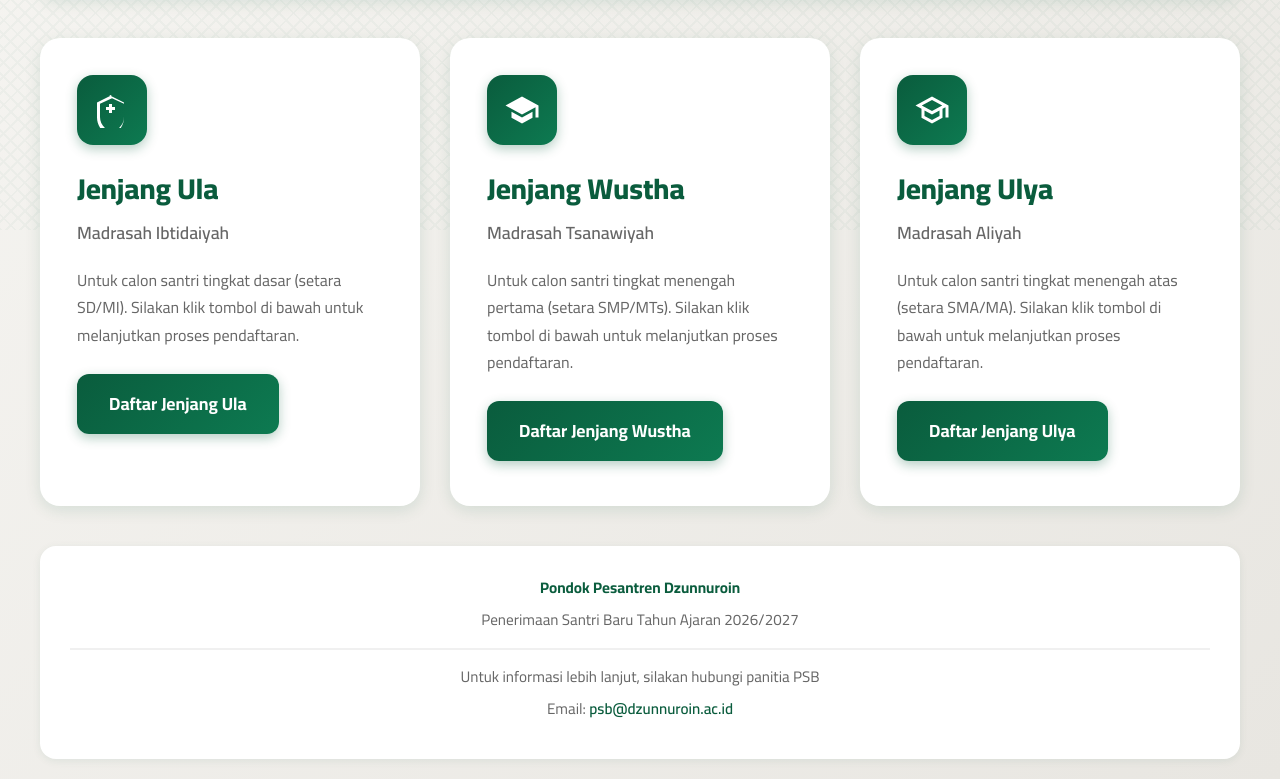
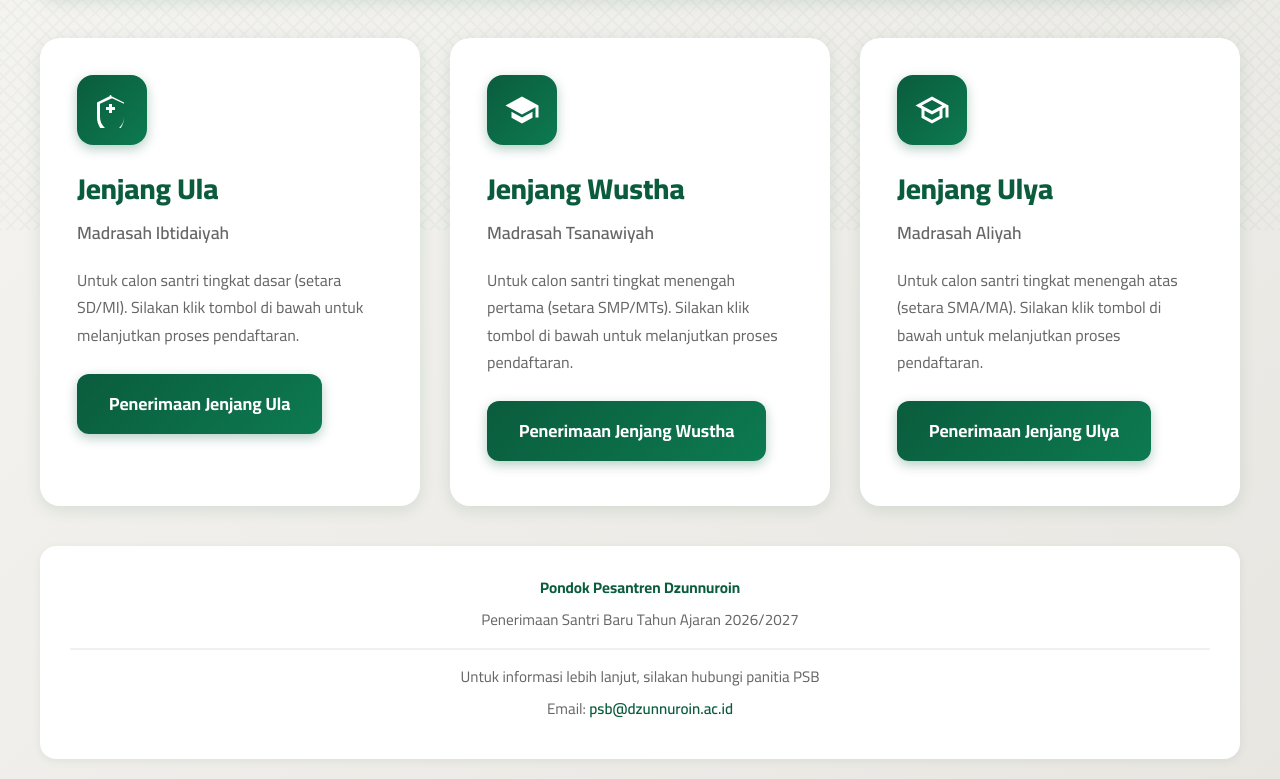
Before and after one commit to sisinfo2026/dashboard_penerimaan_psb_2026, a plain HTML site: page index.html in a window 1280 px wide. Shown: the part 570-1349 px from the top of the page. Drawn offline with Linux system fonts and the light colour scheme.

Commit message:
Update index.html

```diff
--- a/index.html
+++ b/index.html
@@ -437,8 +437,8 @@
                 <p class="card-description">
                     Untuk calon santri tingkat dasar (setara SD/MI). Silakan klik tombol di bawah untuk melanjutkan proses pendaftaran.
                 </p>
-                <a href="https://script.google.com/macros/s/AKfycbwM2H9c2_MAMUEk6toSXvLV023xUdh5ZPZs8-ijRI6txoLLSSl3mTtOixqp8e0ELD3Kww/exec" class="btn-primary">
-                    Daftar Jenjang Ula
+                <a href="https://script.google.com/macros/s/AKfycbwZfi_9ly6uXXf3zIdIvLsjwScci9ct9QkpY_GSnYATrfkbnx-LtZhZuOL2_jTrAt2L9A/exec" class="btn-primary">
+                    Penerimaan Jenjang Ula
                 </a>
             </div>
 
@@ -454,8 +454,8 @@
                 <p class="card-description">
                     Untuk calon santri tingkat menengah pertama (setara SMP/MTs). Silakan klik tombol di bawah untuk melanjutkan proses pendaftaran.
                 </p>
-                <a href="https://script.google.com/macros/s/AKfycbwRjody58dJjdmAIrVhaq0ysF_6PhnYESGS4IY-lyEX6a2_d55Yg8M1qmWgFagy6YGU/exec" class="btn-primary">
-                    Daftar Jenjang Wustha
+                <a href="https://script.google.com/macros/s/AKfycbzbZtAiIRTkc6DQa5cKaES49VDA-jriqueWFqN6DRHWNmUAGqXyJlqKWVvov4uWw5w9gw/exec" class="btn-primary">
+                    Penerimaan Jenjang Wustha
                 </a>
             </div>
 
@@ -471,8 +471,8 @@
                 <p class="card-description">
                     Untuk calon santri tingkat menengah atas (setara SMA/MA). Silakan klik tombol di bawah untuk melanjutkan proses pendaftaran.
                 </p>
-                <a href="https://script.google.com/macros/s/AKfycbxafC3h9tcOXFXUnP8BjgM_wck5Gk1AoSbIHXwwBNWIY9G6g_IryCNtbenkHT33cI4_/exec" class="btn-primary">
-                    Daftar Jenjang Ulya
+                <a href="https://script.google.com/macros/s/AKfycbxqEMedDeNB-rKxneaA1Q1h0Wq-61pumbP4BKGP5U6wSqqzo9Rfnb_vy3Wl4Qje6sVTRA/exec" class="btn-primary">
+                    Penerimaan Jenjang Ulya
                 </a>
             </div>
         </div>
```
